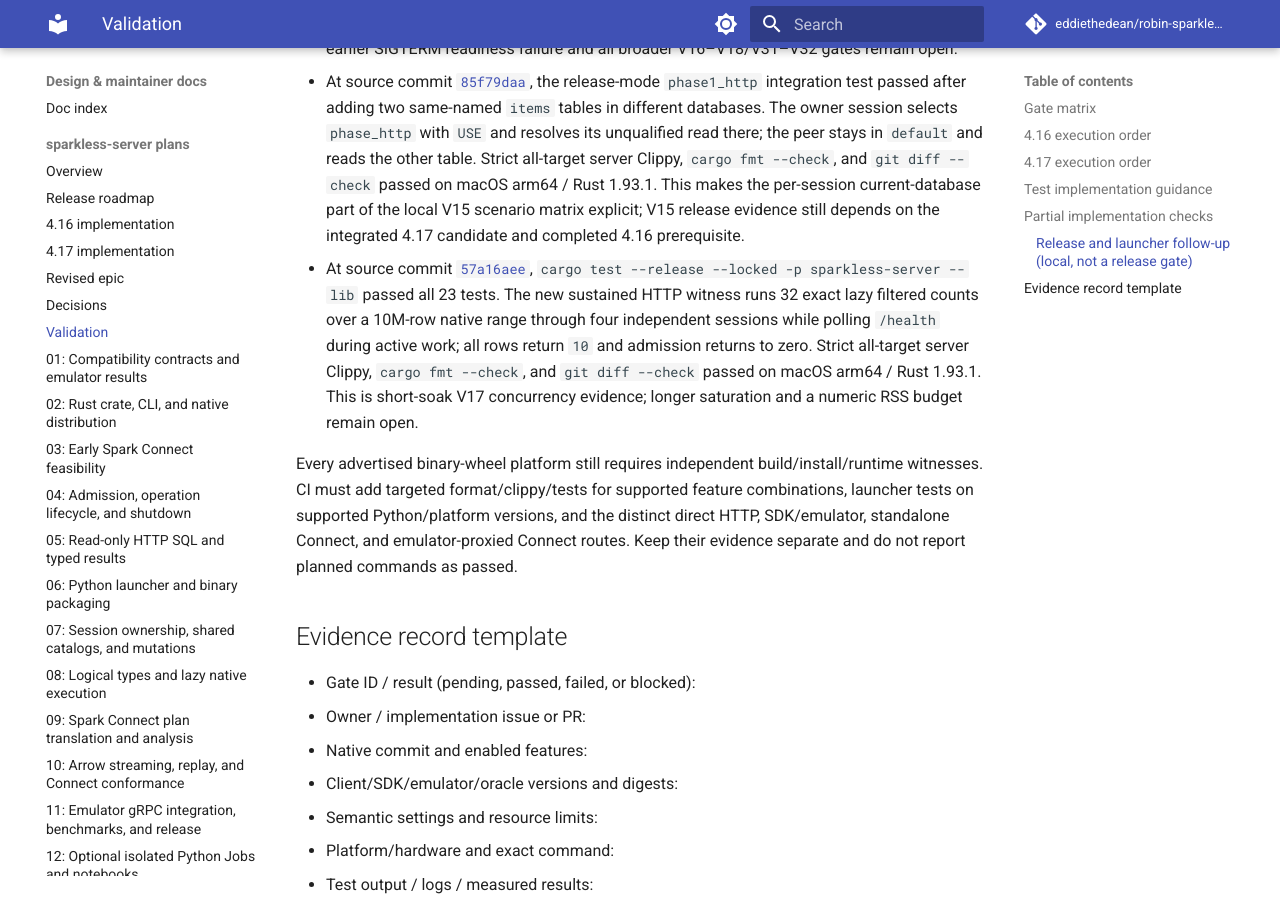
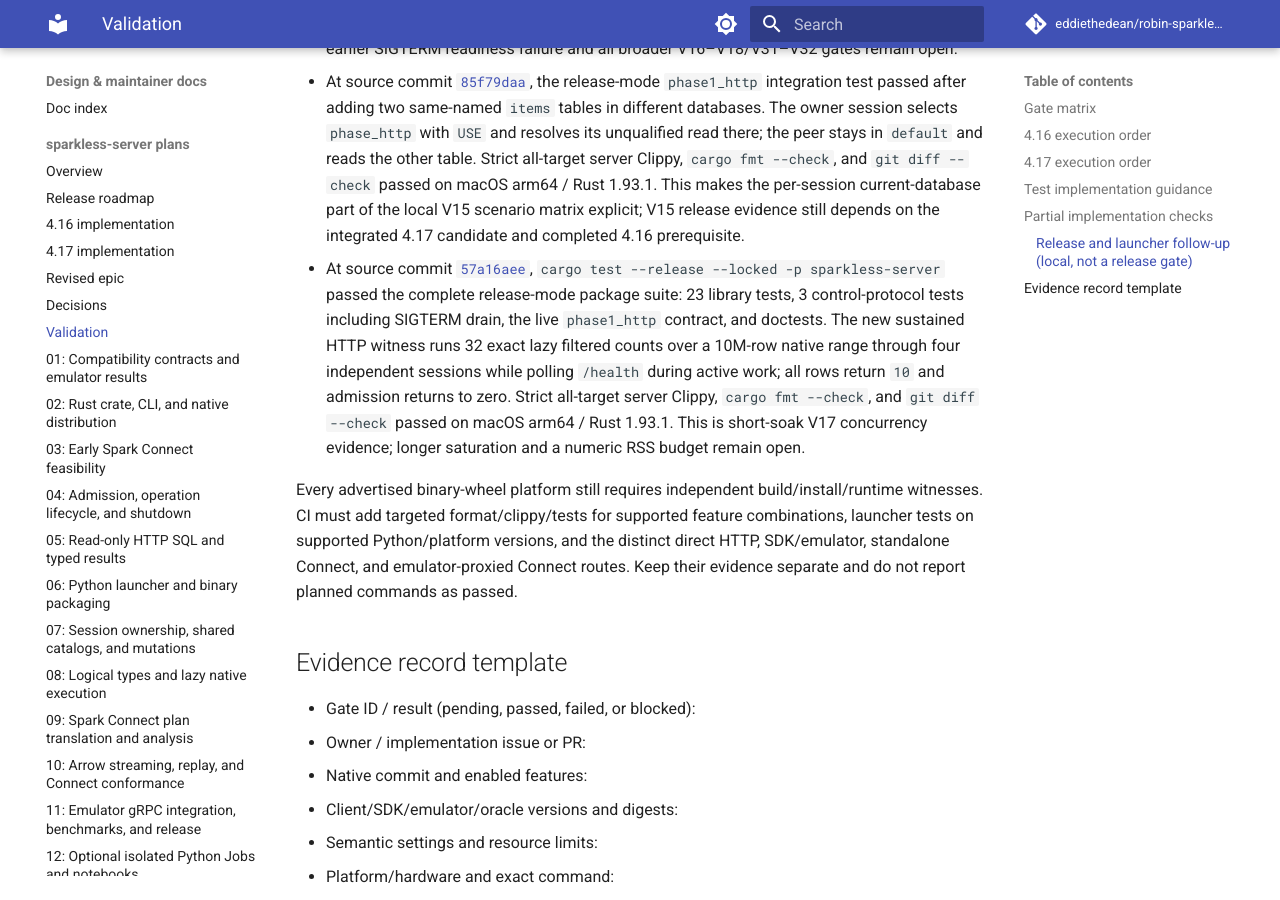
Before and after one commit to eddiethedean/robin-sparkless, an MkDocs documentation site: the page built from docs/plans/sparkless-server/VALIDATION.md, in a window 1280 px wide and 900 px high, scrolled down 19350 px. Built offline with MkDocs 1.6.1 and Material for MkDocs 9.7.7, drawn with Linux system fonts in a browser that asks for light colours; comment, search, counter and statistics services are not loaded.

Commit message:
Record complete release server validation

```diff
--- a/docs/plans/sparkless-server/VALIDATION.md
+++ b/docs/plans/sparkless-server/VALIDATION.md
@@ -151,7 +151,7 @@
 - At source commit [`a00ab25e`](https://github.com/eddiethedean/robin-sparkless/commit/a00ab25e), `cargo test --locked -p robin-sparkless-polars --features sql --lib` passed all 349 tests and `cargo test --locked -p sparkless-server --lib` passed all 22 tests. A deterministic live-listener HTTP test pauses a join after its first relation resolves, verifies an append cannot publish in the gap while `/health` remains ready, checks the join returns the old table pair, and confirms the next HTTP statement sees the appended row. Strict all-target Polars Clippy with `sql,test-hooks`, strict all-target server Clippy, `cargo fmt --check`, and `git diff --check` passed on macOS arm64 with Rust 1.93.1. This closes the controlled HTTP publication-race witness only; the full V15 lifecycle matrix and SDK/emulator race evidence remain open. `cargo test --locked -p sparkless-server` passed all 22 library tests but the control-protocol SIGTERM readiness test failed after 30 seconds; an isolated rerun reproduced the failure while the child process remained at 0% CPU, so the launcher integration result remains an environment limitation rather than a release pass.
 - At source commit [`05eb35bf`](https://github.com/eddiethedean/robin-sparkless/commit/05eb35bf), the controlled HTTP publication race passed again with an explicit writer-lock hook: the test waits for the competing SQL worker to signal immediately before it attempts the shared catalog lock, then verifies publication is still pending, `/health` responds, the join returns its old pair, and a following HTTP query sees the append. The focused test and all 22 server library tests passed; strict all-target Clippy for the Polars `sql,test-hooks` build and server, formatting, and diff checks passed on macOS arm64 / Rust 1.93.1. The release-mode server library suite also passed all 22 tests, and `cargo test --release --locked -p sparkless-server --test phase1_http -- --nocapture` passed the live shared-table, temp-view isolation/pinning, session-close, and restart contract. This completes the local V15 component scenario matrix at this source revision; V15 remains a release gate until its 4.16 prerequisite and candidate regression evidence are complete. The earlier SIGTERM readiness failure and all broader V16–V18/V31–V32 gates remain open.
 - At source commit [`85f79daa`](https://github.com/eddiethedean/robin-sparkless/commit/85f79daa), the release-mode `phase1_http` integration test passed after adding two same-named `items` tables in different databases. The owner session selects `phase_http` with `USE` and resolves its unqualified read there; the peer stays in `default` and reads the other table. Strict all-target server Clippy, `cargo fmt --check`, and `git diff --check` passed on macOS arm64 / Rust 1.93.1. This makes the per-session current-database part of the local V15 scenario matrix explicit; V15 release evidence still depends on the integrated 4.17 candidate and completed 4.16 prerequisite.
-- At source commit [`57a16aee`](https://github.com/eddiethedean/robin-sparkless/commit/57a16aee), `cargo test --release --locked -p sparkless-server --lib` passed all 23 tests. The new sustained HTTP witness runs 32 exact lazy filtered counts over a 10M-row native range through four independent sessions while polling `/health` during active work; all rows return `10` and admission returns to zero. Strict all-target server Clippy, `cargo fmt --check`, and `git diff --check` passed on macOS arm64 / Rust 1.93.1. This is short-soak V17 concurrency evidence; longer saturation and a numeric RSS budget remain open.
+- At source commit [`57a16aee`](https://github.com/eddiethedean/robin-sparkless/commit/57a16aee), `cargo test --release --locked -p sparkless-server` passed the complete release-mode package suite: 23 library tests, 3 control-protocol tests including SIGTERM drain, the live `phase1_http` contract, and doctests. The new sustained HTTP witness runs 32 exact lazy filtered counts over a 10M-row native range through four independent sessions while polling `/health` during active work; all rows return `10` and admission returns to zero. Strict all-target server Clippy, `cargo fmt --check`, and `git diff --check` passed on macOS arm64 / Rust 1.93.1. This is short-soak V17 concurrency evidence; longer saturation and a numeric RSS budget remain open.
 
 Every advertised binary-wheel platform still requires independent build/install/runtime witnesses. CI must add targeted format/clippy/tests for supported feature combinations, launcher tests on supported Python/platform versions, and the distinct direct HTTP, SDK/emulator, standalone Connect, and emulator-proxied Connect routes. Keep their evidence separate and do not report planned commands as passed.
 
```
